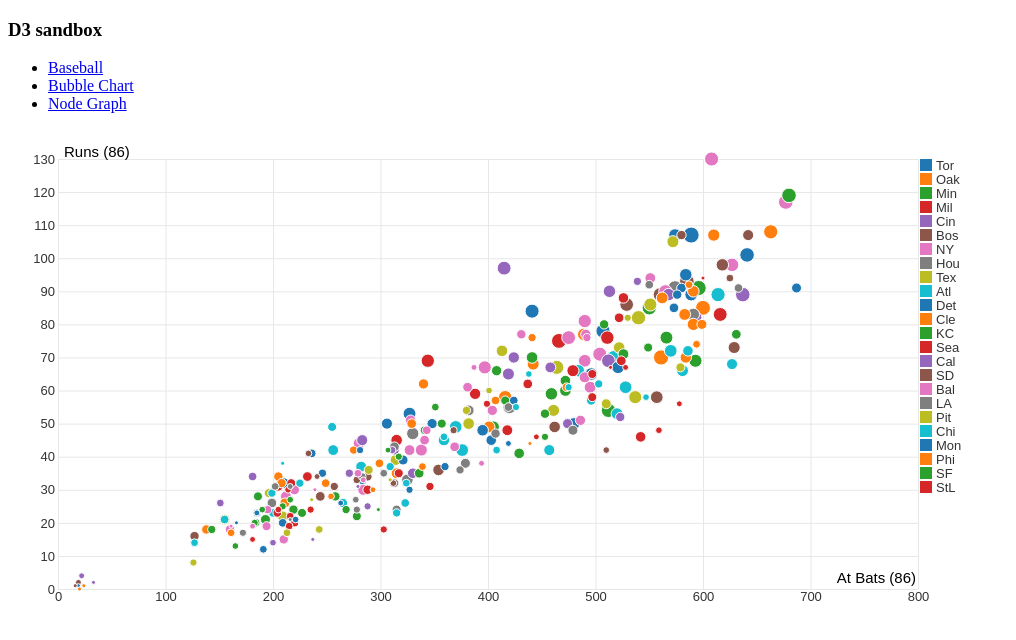
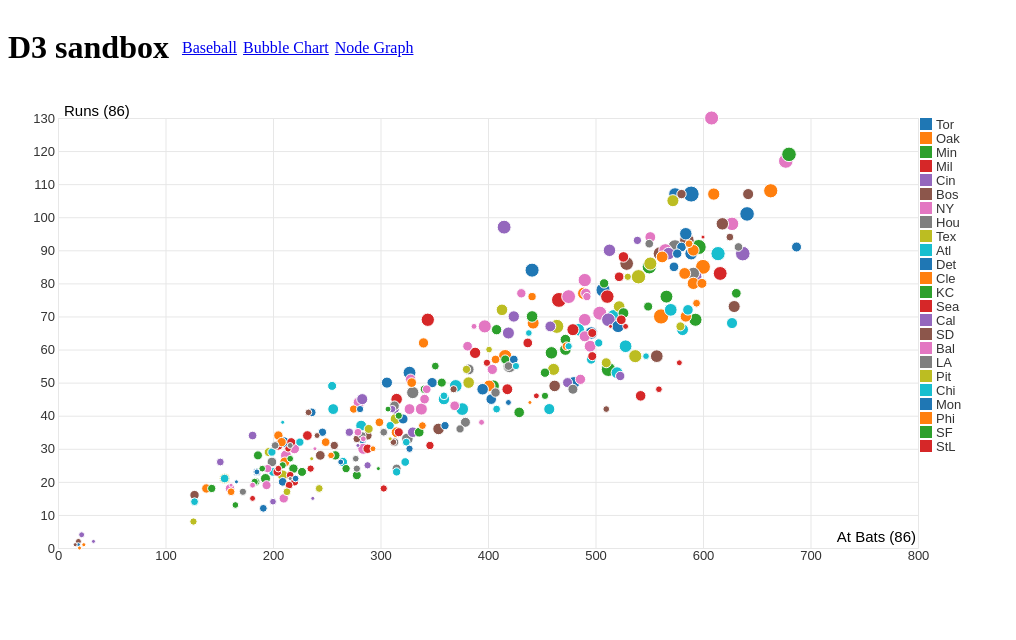
Before and after one commit to wjzabs/d3bb, an Angular app: page / in a window 1280 px wide. Shown: the top 640 px of the page, without its empty margins (0-1016 px from the left). Built offline with nearby package versions, Linux system fonts and the light colour scheme.

Commit message:
revise nav bar

```diff
--- a/src/app/app.component.html
+++ b/src/app/app.component.html
@@ -1,21 +1,13 @@
-<h3>D3 sandbox</h3>
-
-<nav>
-  <ul>
-    <li>
-      <a routerLink="/baseball">Baseball</a>
-    </li>
-    <li>
-      <a routerLink="/bubblechart">Bubble Chart</a>
-    </li>
-    <li>
-      <a routerLink="/nodes">Node Graph</a>
-    </li>
-    <!-- <li>
-      <a routerLink="/bubblechart2">Bubble Chart2</a>
-    </li> -->
-  </ul>
-</nav>
+<div style="display: flex">
+  <div class="nav-header">
+    <h1>D3 sandbox</h1>
+  </div>
+  <div class="nav-details">
+    <a class="nav-detail" routerLink="/baseball">Baseball</a>
+    <a class="nav-detail" routerLink="/bubblechart">Bubble Chart</a>
+    <a class="nav-detail" routerLink="/nodes">Node Graph</a>
+  </div>
+</div>
 
 <router-outlet></router-outlet>
 
--- a/src/app/app.component.scss
+++ b/src/app/app.component.scss
@@ -0,0 +1,10 @@
+.nav-details {
+    display: flex;
+    margin-left: 10px;
+    align-items: center;
+}
+
+.nav-detail {
+    margin-left: 3px;
+    margin-right: 3px;
+}
```
